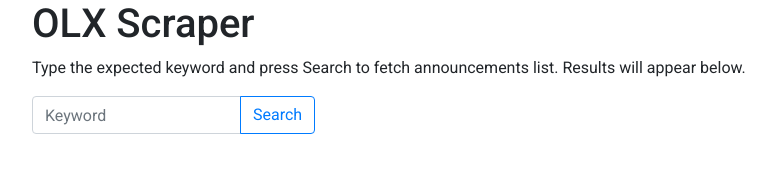
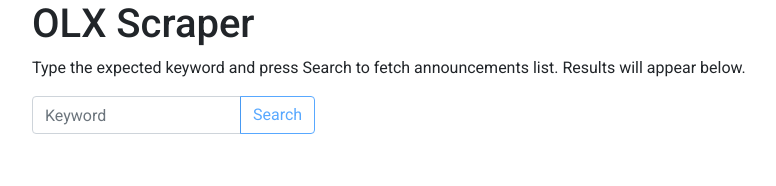
Before and after one commit to arkmic35/olx-scraper-frontend, an Angular app: page / in a window 1280 px wide. Shown: the top 186 px of the page, without its empty margins (53-829 px from the left). Built offline with nearby package versions, Linux system fonts and the light colour scheme.

Commit message:
Added button disabling if text is empty

```diff
--- a/src/app/app.component.html
+++ b/src/app/app.component.html
@@ -8,7 +8,7 @@
       <input type="text" class="form-control" [(ngModel)]="keyword" name="keywordName"
              id="keyword" placeholder="Keyword">
       <div class="input-group-append">
-        <button type="button" class="btn btn-outline-primary" (click)="onClickSearch()">Search</button>
+        <button type="button" class="btn btn-outline-primary" [disabled]="!keyword" (click)="onClickSearch()">Search</button>
       </div>
     </div>
   </form>
```
